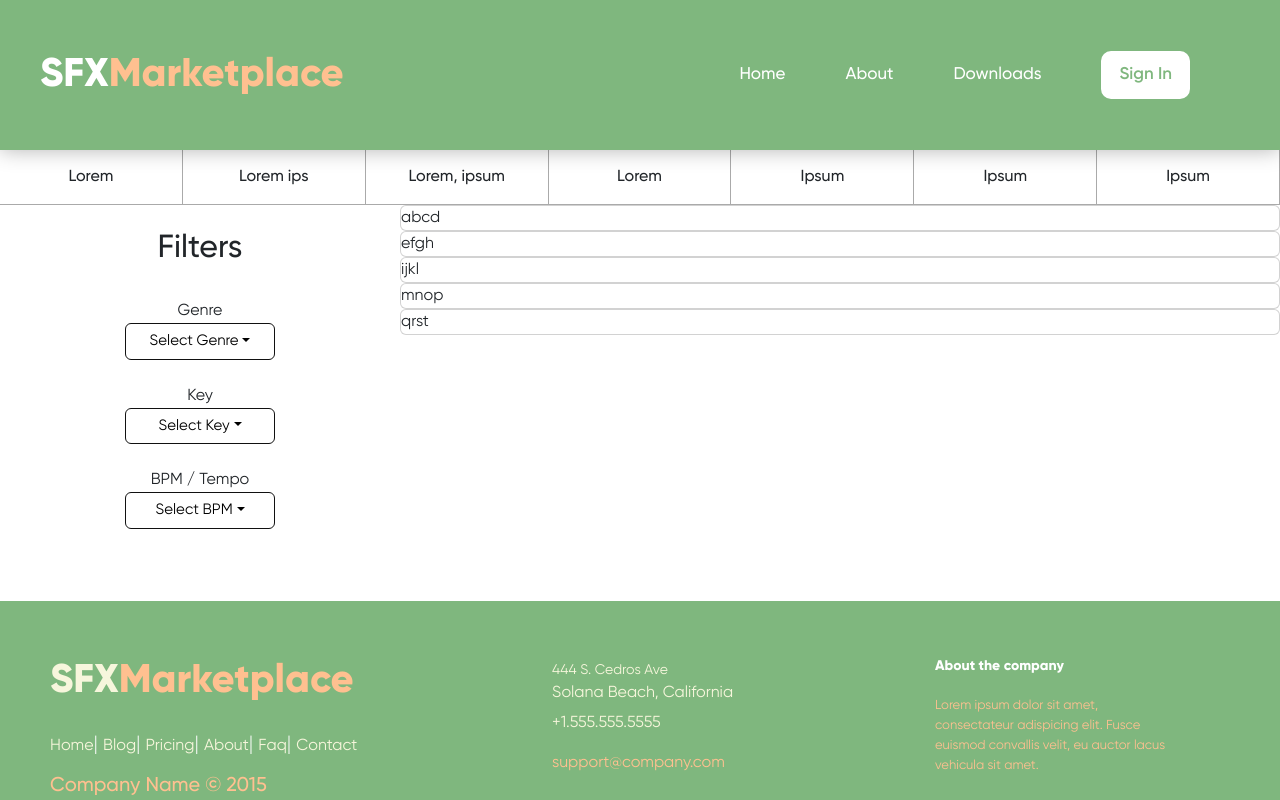
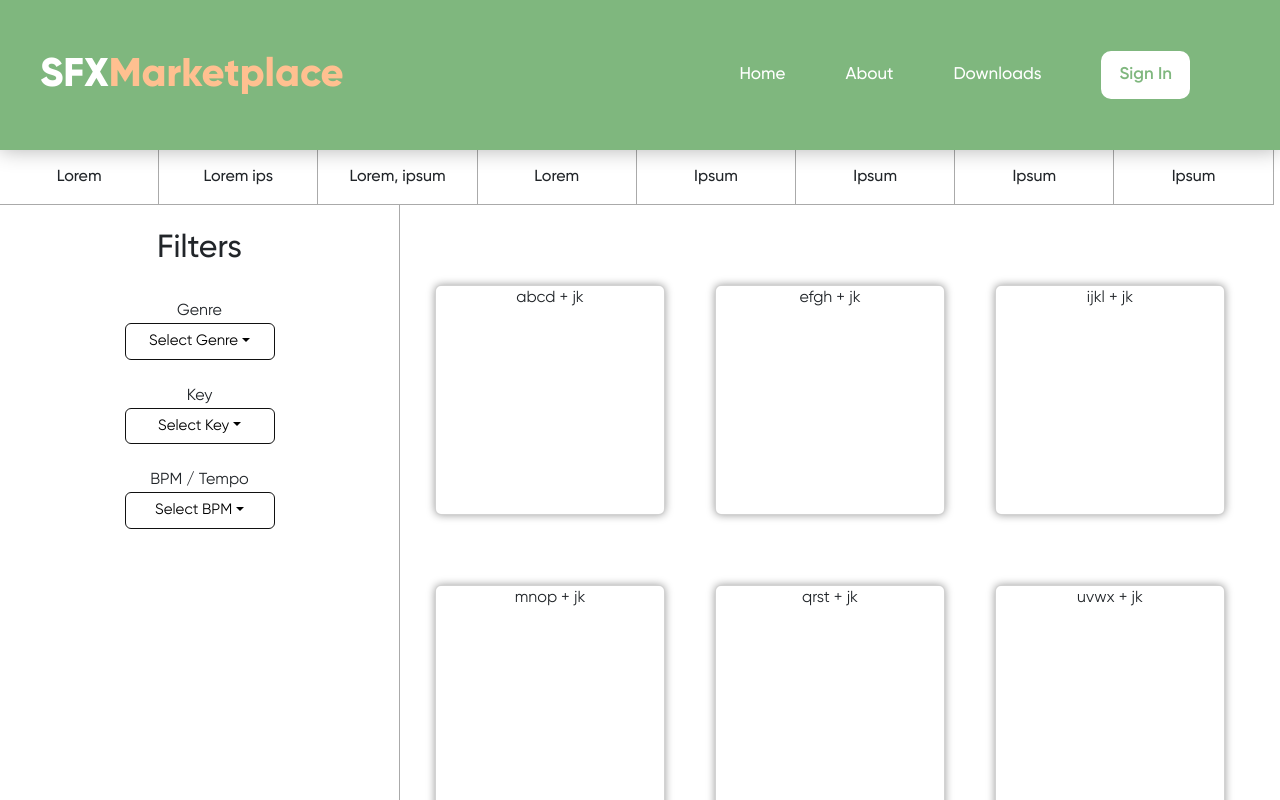
Before and after one commit to vishal-1230/SFXMarketplace, a React (Create React App) app in the folder client/: page / in a window 1280 px wide. Shown: the top 800 px of the page. Built offline with nearby package versions, Linux system fonts and the light colour scheme.

Commit message:
main page basic structure completed

```diff
--- a/client/src/MainComponent.js
+++ b/client/src/MainComponent.js
@@ -15,6 +15,7 @@ function MainComponent() {
           <li id="5" className='catItem'>Ipsum</li>
           <li id="6" className='catItem'>Ipsum</li>
           <li id="7" className='catItem'>Ipsum</li>
+          <li id="7" className='catItem'>Ipsum</li>
         {/* </ul> */}
       </div>
       <div className="content">
--- a/client/src/MainComponent/Card.css
+++ b/client/src/MainComponent/Card.css
@@ -1,5 +1,9 @@
 .card{
-    width: 200px;
-    height: 200px;
-    box-shadow: 0px 0px 14px 0px rgba(0,0,0,0.75);
+    width: 230px;
+    height: 230px;
+    box-shadow: 0px 0px 9px 0px rgba(0,0,0,0.4);
+    display: inline-flex;
+    margin-right: 50px;
+    margin-top: 30px;
+    margin-bottom: 40px;
 }
--- a/client/src/MainComponent/Card.js
+++ b/client/src/MainComponent/Card.js
@@ -1,8 +1,9 @@
 import React from 'react'
+import './Card.css'
 
 function Card(props) {
   return (
-    <div className='card'>{props.name}</div>
+    <div className='card'>{props.name} + jk</div>
   )
 }
 
--- a/client/src/MainComponent/Cards.css
+++ b/client/src/MainComponent/Cards.css
@@ -1,4 +1,7 @@
 .cards{
     flex-grow: 1;
-    /* background: #000; */
+    padding-left: 30px;
+    padding-top: 50px;
+    margin-bottom: 40px;
+    text-align: center;
 }
--- a/client/src/MainComponent/Cards.js
+++ b/client/src/MainComponent/Cards.js
@@ -4,7 +4,9 @@ import './Cards.css'
 
 function Cards() {
 
-    const arr=['abcd', 'efgh', 'ijkl', 'mnop', 'qrst']
+    const arr=['abcd', 'efgh', 'ijkl', 'mnop', 'qrst', 'uvwx', 'yz', 'abcd', 'efgh', 'ijkl', 'mnop', 'qrst', 'uvwx', 'yz', 'abcd', 'efgh', 'ijkl', 'mnop', 'qrst', 'uvwx', 'yz']
+    // const arr=['abcd', 'efgh', 'ijkl', 'mnop', 'qrst', 'uvwx']
+    // const arr=['abcd', 'efgh', 'ijkl', 'mnop', 'qrst']
 
   return (
     <div className="cards">
--- a/client/src/MainComponent/LeftSection.js
+++ b/client/src/MainComponent/LeftSection.js
@@ -14,7 +14,7 @@ function LeftSection() {
 
             </div><br /> */}
             <div class="btn-group">
-              <button class="btn btn-secondary dropdown-toggle" type="button" data-bs-toggle="dropdown" data-bs-auto-close="outside" aria-expanded="false">
+              <button class="btn btn-secondary dropdown-toggle" type="button" data-bs-toggle="dropdown" data-bs-auto-close="true" aria-expanded="false">
                   Select Genre
               </button>
               <ul class="dropdown-menu">
@@ -27,7 +27,7 @@ function LeftSection() {
         <div className="keyDiv">
             <span className="filterKeyTitle">Key</span><br />
             <div class="btn-group">
-              <button class="btn btn-secondary dropdown-toggle" type="button" data-bs-toggle="dropdown" data-bs-auto-close="outside" aria-expanded="false">
+              <button class="btn btn-secondary dropdown-toggle" type="button" data-bs-toggle="dropdown" data-bs-auto-close="true" aria-expanded="false">
                   Select Key
               </button>
               <ul class="dropdown-menu">
@@ -41,7 +41,7 @@ function LeftSection() {
         <div className="bpmDiv">
           <span className="bpmTitle">BPM / Tempo</span><br />
           <div class="btn-group">
-              <button class="btn btn-secondary dropdown-toggle" type="button" data-bs-toggle="dropdown" data-bs-auto-close="outside" aria-expanded="false">
+              <button class="btn btn-secondary dropdown-toggle" type="button" data-bs-toggle="dropdown" data-bs-auto-close="true" aria-expanded="false">
                   Select BPM
               </button>
               <ul class="dropdown-menu">
--- a/client/src/MainComponent/Leftsecton.css
+++ b/client/src/MainComponent/Leftsecton.css
@@ -1,6 +1,7 @@
 .leftSection{
-    width: 400px;
+    min-width: 400px;
     text-align: center;
+    border-right: #aaa 0.1px solid;
 }
 
 .btn-group{
--- a/client/src/maincomponent.css
+++ b/client/src/maincomponent.css
@@ -1,3 +1,23 @@
+body::-webkit-scrollbar {
+    width: 8px;
+  }
+
+  body::-webkit-scrollbar-track {
+    /* box-shadow: inset 0 0 6px rgba(0, 0, 0, 0.4); */
+    background: #ccc;
+  }
+
+  body::-webkit-scrollbar-thumb {
+    background-color: rgb(116, 116, 116);
+    /* outline: 0.1px solid slategrey; */
+    border-radius: 5px;
+  }
+
+  body::-webkit-scrollbar-thumb:active{
+    background-color: rgb(65, 65, 65);
+  }
+
+
 .content{
     display: flex;
     flex-direction: row;
@@ -9,7 +29,7 @@
 }
 
 .categories{
-    width: 100vw;
+    width: 99.5vw;
     height: fit-content;
     justify-content: space-between;
     display: flex;
```
